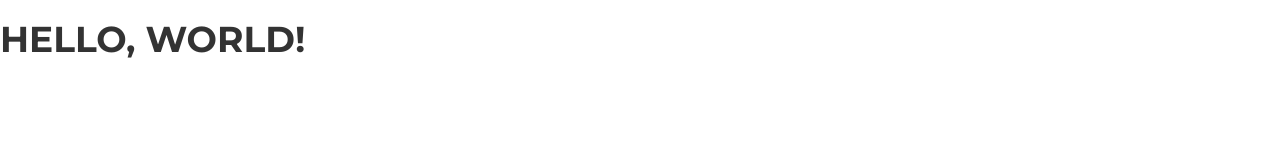
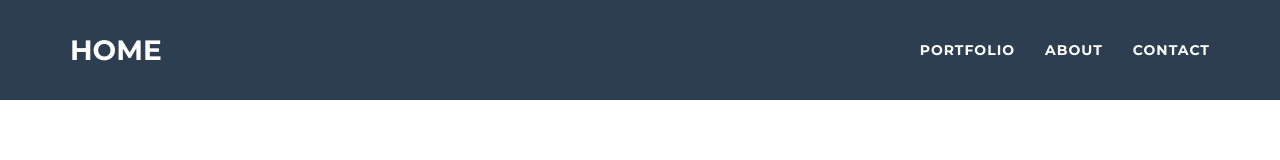
Before and after one commit to ethien-salinas/HTML5JS, a website: page my-personal-page/index.html in a window 1280 px wide. Drawn offline with nearby package versions, Linux system fonts and the light colour scheme.

Commit message:
ADD navbar to index.html

```diff
--- a/my-personal-page/index.html
+++ b/my-personal-page/index.html
@@ -26,7 +26,36 @@
   </head>
   <body>
 
-    <h1>Hello, world!</h1>
+    <nav class="navbar navbar-default navbar-fixed-top navbar-custom">
+      <div class="container">
+        <!-- Brand -->
+        <div class="navbar-header page-scroll">
+          <button type="button" class="navbar-toggle" data-toggle="collapse" data-target="#bs-example-navbar-collapse-1">
+              <span class="sr-only">Toggle navigation</span> Menu <i class="fa fa-bars"></i>
+          </button>
+          <a class="navbar-brand" href="#page-top">Home</a>
+        </div>
+        <!-- Collect for toggling -->
+        <div class="collapse navbar-collapse" id="bs-example-navbar-collapse-1">
+            <ul class="nav navbar-nav navbar-right">
+                <li class="hidden">
+                    <a href="#page-top"></a>
+                </li>
+                <li class="page-scroll">
+                    <a href="#portfolio">Portfolio</a>
+                </li>
+                <li class="page-scroll">
+                    <a href="#about">About</a>
+                </li>
+                <li class="page-scroll">
+                    <a href="#contact">Contact</a>
+                </li>
+            </ul>
+        </div>
+      </div>
+    </nav>
+
+    <h1>Hello, world! <span class="glyphicon glyphicon-grain"></span> </h1>
 
     <script src="https://ajax.googleapis.com/ajax/libs/jquery/1.12.4/jquery.min.js"></script>
     <script src="https://maxcdn.bootstrapcdn.com/bootstrap/3.3.7/js/bootstrap.min.js" integrity="sha384-Tc5IQib027qvyjSMfHjOMaLkfuWVxZxUPnCJA7l2mCWNIpG9mGCD8wGNIcPD7Txa" crossorigin="anonymous"></script>
```
